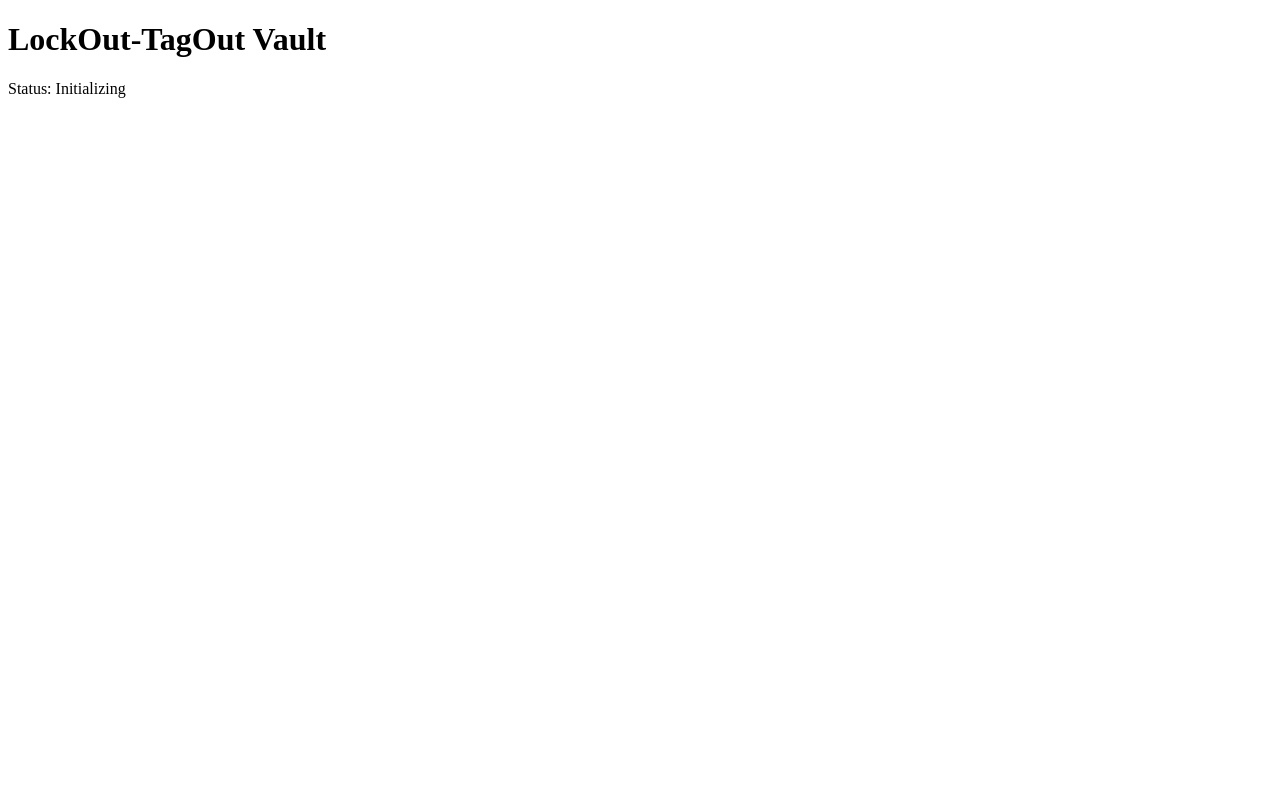
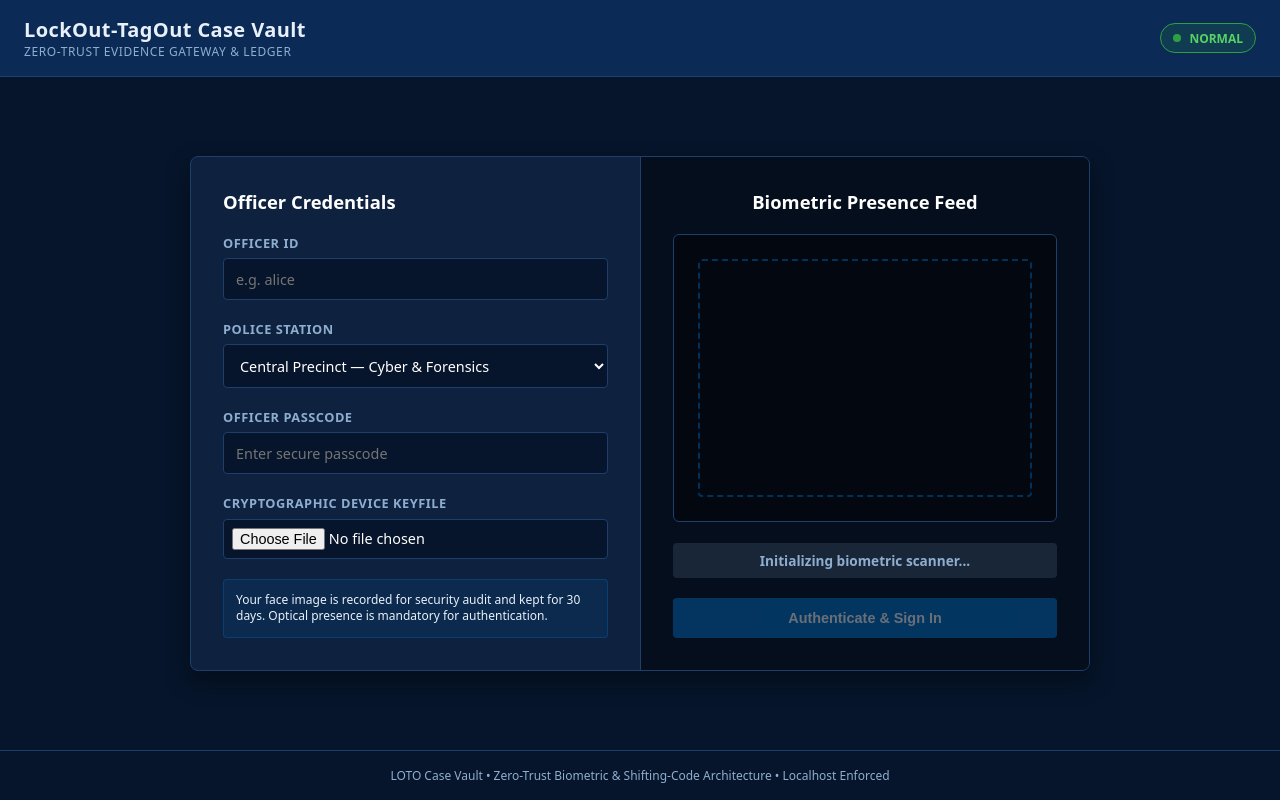
Before and after one commit to DubberRuckky/LockOut-TagOut, a plain HTML site: page frontend/index.html in a window 1280 px wide. Drawn offline with Linux system fonts and the light colour scheme; files that its build step writes are made by us from their sources.

```diff
--- a/frontend/index.html
+++ b/frontend/index.html
@@ -2,10 +2,76 @@
 <html lang="en">
 <head>
   <meta charset="UTF-8">
-  <title>LOTO Case Vault</title>
+  <meta name="viewport" content="width=device-width, initial-scale=1.0">
+  <title>LOTO Case Vault — Officer Authentication</title>
+  <link rel="stylesheet" href="/ui/styles.css">
 </head>
 <body>
-  <h1>LockOut-TagOut Vault</h1>
-  <p id="status">Status: Initializing</p>
+  <header>
+    <div class="brand">
+      <div>
+        <div class="brand-title">LockOut-TagOut Case Vault</div>
+        <div class="brand-sub">Zero-Trust Evidence Gateway &amp; Ledger</div>
+      </div>
+    </div>
+    <div class="status-badge">
+      <span class="status-dot"></span>
+      <span id="systemStateText">NORMAL</span>
+    </div>
+  </header>
+
+  <main>
+    <div class="login-card">
+      <div class="form-panel">
+        <div class="panel-title">Officer Credentials</div>
+
+        <div class="form-group">
+          <label for="officerId">Officer ID</label>
+          <input type="text" id="officerId" placeholder="e.g. alice" autocomplete="username" required>
+        </div>
+
+        <div class="form-group">
+          <label for="stationSelect">Police Station</label>
+          <select id="stationSelect">
+            <option value="station-central">Central Precinct — Cyber &amp; Forensics</option>
+            <option value="station-north">North Division — Serious Crimes</option>
+            <option value="station-south">South Command — Records Custody</option>
+          </select>
+        </div>
+
+        <div class="form-group">
+          <label for="passcode">Officer Passcode</label>
+          <input type="password" id="passcode" placeholder="Enter secure passcode" autocomplete="current-password" required>
+        </div>
+
+        <div class="form-group">
+          <label for="keyfileInput">Cryptographic Device Keyfile</label>
+          <input type="file" id="keyfileInput" accept=".json" required>
+        </div>
+
+        <div class="notice-box">
+          Your face image is recorded for security audit and kept for 30 days. Optical presence is mandatory for authentication.
+        </div>
+      </div>
+
+      <div class="camera-panel">
+        <div class="panel-title">Biometric Presence Feed</div>
+        <div class="video-container">
+          <video id="cameraFeed" autoplay playsinline muted></video>
+          <div class="camera-overlay"></div>
+        </div>
+        <div id="cameraStatus" class="camera-status status-init">
+          <span id="statusText">Initializing biometric scanner...</span>
+        </div>
+        <button id="signInBtn" class="primary-btn" disabled>Authenticate &amp; Sign In</button>
+      </div>
+    </div>
+  </main>
+
+  <footer>
+    LOTO Case Vault • Zero-Trust Biometric &amp; Shifting-Code Architecture • Localhost Enforced
+  </footer>
+
+  <script type="module" src="/ui/app.js"></script>
 </body>
 </html>
--- /dev/null
+++ b/frontend/styles.css
@@ -0,0 +1,263 @@
+:root {
+  --navy: #0B2A55;
+  --dark-navy: #06152B;
+  --surface: #0E2240;
+  --surface-border: #1E3E6B;
+  --blue: #0072C6;
+  --blue-hover: #0088EB;
+  --pale-blue: #E8F0FA;
+  --muted-blue: #8FAECF;
+  --state-normal: #2EA043;
+  --state-restricted: #D29922;
+  --state-locked: #F85149;
+  --font-stack: system-ui, -apple-system, BlinkMacSystemFont, "Segoe UI", Roboto, Helvetica, Arial, sans-serif;
+}
+
+* {
+  box-sizing: border-box;
+  margin: 0;
+  padding: 0;
+}
+
+body {
+  font-family: var(--font-stack);
+  background-color: var(--dark-navy);
+  color: var(--pale-blue);
+  min-height: 100vh;
+  display: flex;
+  flex-direction: column;
+}
+
+header {
+  background-color: var(--navy);
+  border-bottom: 1px solid var(--surface-border);
+  padding: 1rem 1.5rem;
+  display: flex;
+  justify-content: space-between;
+  align-items: center;
+}
+
+.brand {
+  display: flex;
+  align-items: center;
+  gap: 0.75rem;
+}
+
+.brand-title {
+  font-size: 1.25rem;
+  font-weight: 700;
+  letter-spacing: 0.02em;
+}
+
+.brand-sub {
+  font-size: 0.75rem;
+  color: var(--muted-blue);
+  text-transform: uppercase;
+  letter-spacing: 0.05em;
+}
+
+.status-badge {
+  display: inline-flex;
+  align-items: center;
+  gap: 0.5rem;
+  padding: 0.35rem 0.75rem;
+  border-radius: 9999px;
+  font-size: 0.75rem;
+  font-weight: 600;
+  background-color: rgba(46, 160, 67, 0.15);
+  border: 1px solid var(--state-normal);
+  color: #56D364;
+}
+
+.status-dot {
+  width: 8px;
+  height: 8px;
+  border-radius: 50%;
+  background-color: var(--state-normal);
+}
+
+main {
+  flex: 1;
+  display: flex;
+  align-items: center;
+  justify-content: center;
+  padding: 2rem 1rem;
+}
+
+.login-card {
+  background-color: var(--surface);
+  border: 1px solid var(--surface-border);
+  border-radius: 8px;
+  width: 100%;
+  max-width: 900px;
+  display: grid;
+  grid-template-columns: 1fr 1fr;
+  box-shadow: 0 10px 25px rgba(0, 0, 0, 0.4);
+  overflow: hidden;
+}
+
+@media (max-width: 768px) {
+  .login-card {
+    grid-template-columns: 1fr;
+  }
+}
+
+.form-panel {
+  padding: 2rem;
+  display: flex;
+  flex-direction: column;
+  gap: 1.25rem;
+}
+
+.panel-title {
+  font-size: 1.15rem;
+  font-weight: 600;
+  color: #FFFFFF;
+}
+
+.form-group {
+  display: flex;
+  flex-direction: column;
+  gap: 0.4rem;
+}
+
+label {
+  font-size: 0.8rem;
+  font-weight: 600;
+  color: var(--muted-blue);
+  text-transform: uppercase;
+  letter-spacing: 0.04em;
+}
+
+input, select {
+  font-family: inherit;
+  font-size: 0.9rem;
+  padding: 0.65rem 0.75rem;
+  background-color: var(--dark-navy);
+  border: 1px solid var(--surface-border);
+  border-radius: 4px;
+  color: #FFFFFF;
+  outline: none;
+  transition: border-color 0.15s ease;
+}
+
+input:focus, select:focus {
+  border-color: var(--blue);
+}
+
+input[type="file"] {
+  padding: 0.5rem;
+  cursor: pointer;
+}
+
+.notice-box {
+  background-color: rgba(0, 114, 198, 0.1);
+  border: 1px solid rgba(0, 114, 198, 0.3);
+  padding: 0.75rem;
+  border-radius: 4px;
+  font-size: 0.75rem;
+  color: var(--pale-blue);
+  line-height: 1.4;
+}
+
+.camera-panel {
+  background-color: #050E1D;
+  border-left: 1px solid var(--surface-border);
+  padding: 2rem;
+  display: flex;
+  flex-direction: column;
+  align-items: center;
+  justify-content: space-between;
+  gap: 1rem;
+}
+
+.video-container {
+  width: 100%;
+  aspect-ratio: 4 / 3;
+  background-color: #020710;
+  border: 1px solid var(--surface-border);
+  border-radius: 6px;
+  overflow: hidden;
+  position: relative;
+  display: flex;
+  align-items: center;
+  justify-content: center;
+}
+
+video {
+  width: 100%;
+  height: 100%;
+  object-fit: cover;
+  transform: scaleX(-1);
+}
+
+.camera-overlay {
+  position: absolute;
+  inset: 0;
+  pointer-events: none;
+  border: 2px dashed rgba(0, 114, 198, 0.4);
+  margin: 1.5rem;
+  border-radius: 4px;
+}
+
+.camera-status {
+  display: flex;
+  align-items: center;
+  gap: 0.5rem;
+  font-size: 0.85rem;
+  font-weight: 600;
+  padding: 0.5rem 1rem;
+  border-radius: 4px;
+  width: 100%;
+  justify-content: center;
+}
+
+.status-init {
+  background-color: rgba(143, 174, 207, 0.15);
+  color: var(--muted-blue);
+}
+
+.status-blocked {
+  background-color: rgba(210, 153, 34, 0.15);
+  color: #E3B341;
+}
+
+.status-noface {
+  background-color: rgba(248, 81, 73, 0.15);
+  color: #FF7B72;
+}
+
+.status-detected {
+  background-color: rgba(46, 160, 67, 0.15);
+  color: #56D364;
+}
+
+.primary-btn {
+  background-color: var(--blue);
+  color: #FFFFFF;
+  border: none;
+  padding: 0.75rem 1.25rem;
+  font-size: 0.9rem;
+  font-weight: 600;
+  border-radius: 4px;
+  cursor: pointer;
+  width: 100%;
+  transition: background-color 0.15s ease;
+}
+
+.primary-btn:hover:not(:disabled) {
+  background-color: var(--blue-hover);
+}
+
+.primary-btn:disabled {
+  opacity: 0.4;
+  cursor: not-allowed;
+}
+
+footer {
+  text-align: center;
+  padding: 1rem;
+  font-size: 0.75rem;
+  color: var(--muted-blue);
+  border-top: 1px solid var(--surface-border);
+}
```
Also changed, not shown: frontend/app.js (added, +139 -0 lines), 2 other files.
